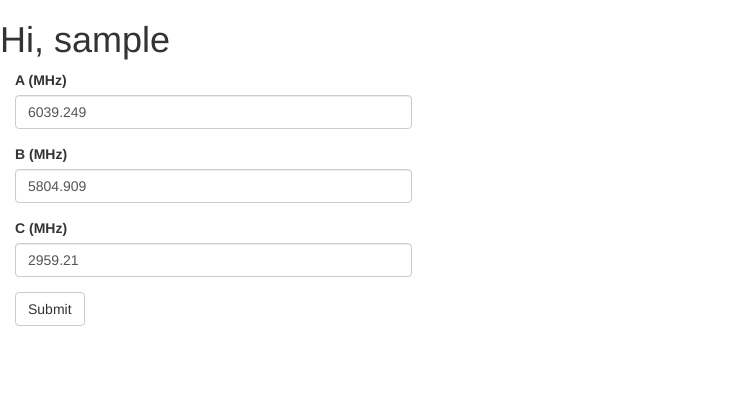
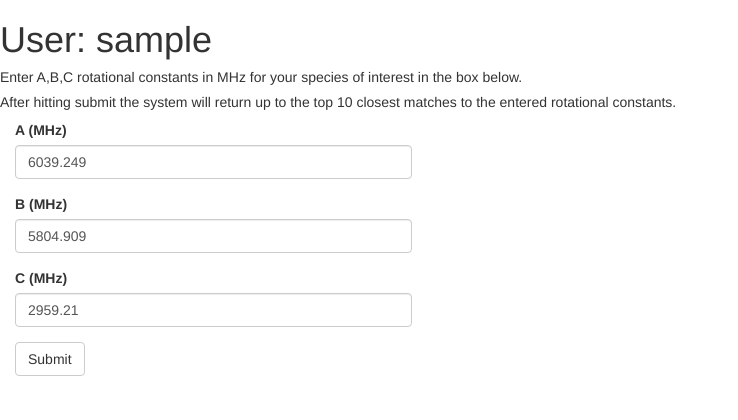
Before and after one commit to ddfunt/autofitweb, a Flask app: page / in a window 1280 px wide. Shown: the part 64-484 px from the top of the page, without its empty margins (0-738 px from the left). Run offline with Flask 2, Linux system fonts and the light colour scheme; the visitor is signed in with stand-in values (Sample User, id 1); data comes from the database, SQL or seed files in the repository; parts of the project's set-up code (start-up, migrations or seed data) failed here and were passed over; some libraries are stand-ins or nearby versions.

Commit message:
added instructions

```diff
--- a/autofit_app/templates/index.html
+++ b/autofit_app/templates/index.html
@@ -3,7 +3,9 @@
 
 {% block content %}
     {{ super() }}
-    <h1>Hi, {{ current_user.username }}</h1>
+    <h1>User: {{ current_user.username }}</h1>
+    <h5>Enter A,B,C rotational constants in MHz for your species of interest in the box below.</h5>
+    <h5>After hitting submit the system will return up to the top 10 closest matches to the entered rotational constants.</h5>
     <div class="col-md-4">
             {{ wtf.quick_form(form) }}
         </div>
```
